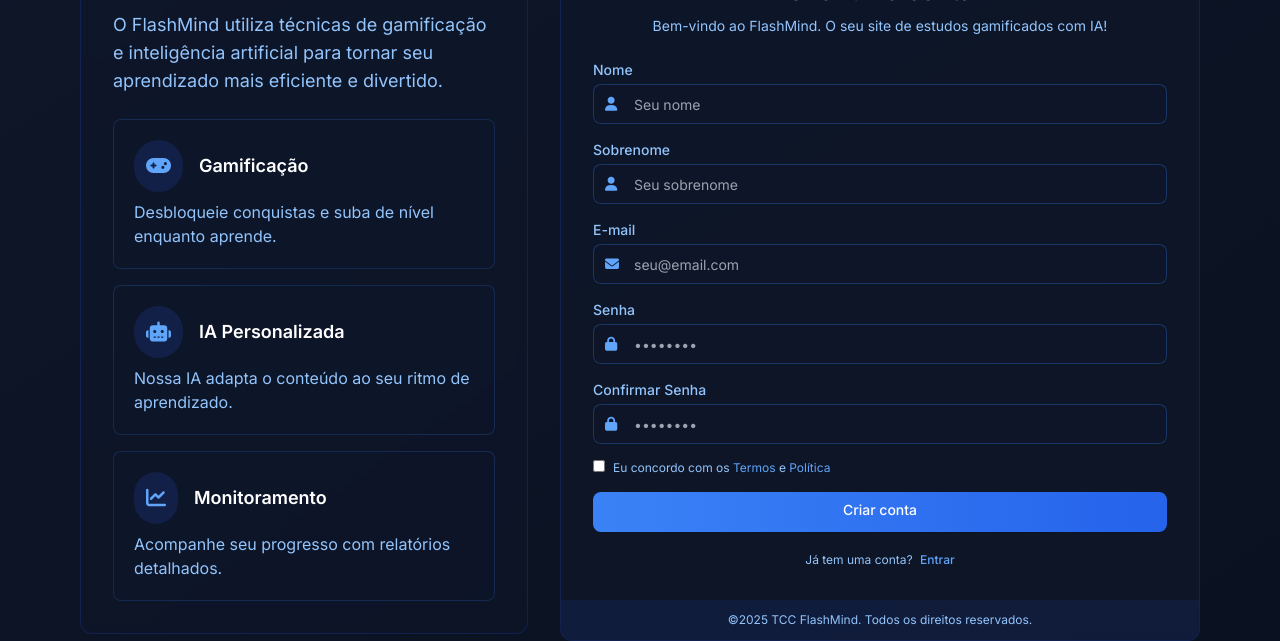
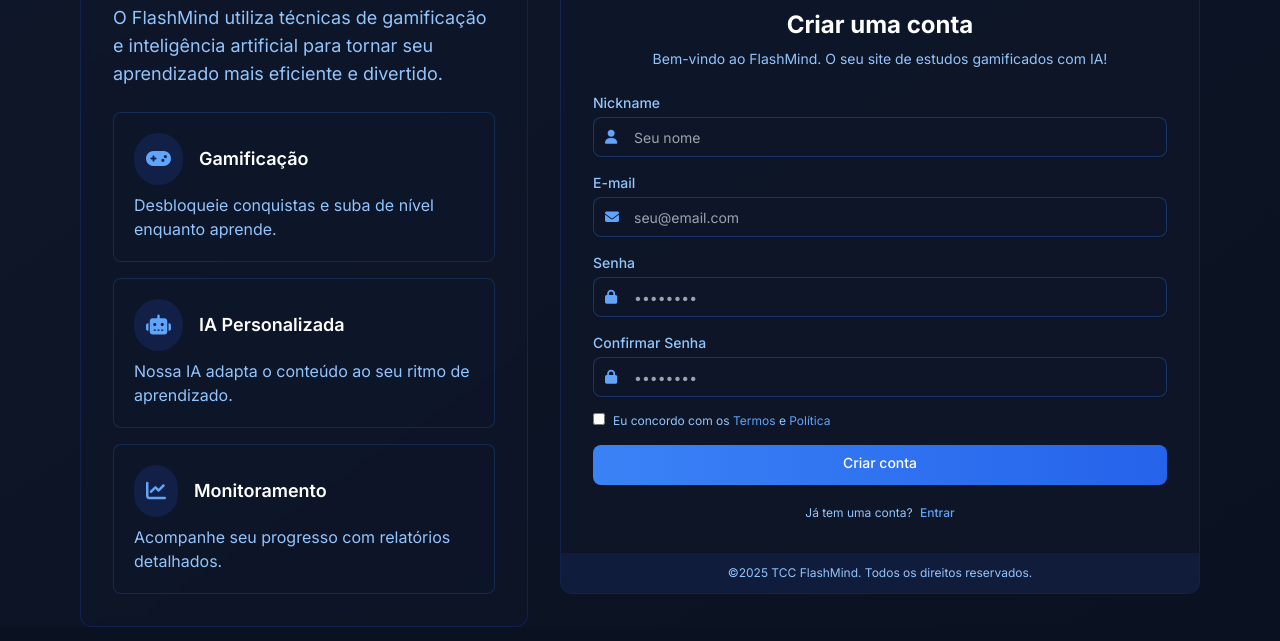
Before and after one commit to MiguelS4bino/Just-a-School-Work, a website: page public/Pasta HTML/login.html in a window 1280 px wide. Both pictures are taken after a click on the link "Se registrar". Shown: the part 253-894 px from the top of the page. Drawn offline with nearby package versions, Linux system fonts and the light colour scheme.

Commit message:
Mudança de nick

```diff
--- a/public/Pasta HTML/login.html
+++ b/public/Pasta HTML/login.html
@@ -164,7 +164,7 @@
 
                             <div class="grid grid-cols-1 gap-4">
                                 <div class="space-y-1">
-                                    <label for="name" class="block text-sm font-medium text-blue-300">Nome</label>
+                                    <label for="name" class="block text-sm font-medium text-blue-300">Nickname</label>
                                     <div class="relative">
                                         <div class="absolute inset-y-0 left-0 pl-3 flex items-center pointer-events-none">
                                             <i class="fas fa-user text-blue-400 text-sm"></i>
@@ -172,18 +172,6 @@
                                         <input type="text" id="name" name="name" required
                                                class="input-field pl-10 block w-full rounded-lg shadow-sm py-2 px-3 text-sm h-10"
                                                placeholder="Seu nome">
-                                    </div>
-                                </div>
-
-                                <div class="space-y-1">
-                                    <label for="surname" class="block text-sm font-medium text-blue-300">Sobrenome</label>
-                                    <div class="relative">
-                                        <div class="absolute inset-y-0 left-0 pl-3 flex items-center pointer-events-none">
-                                            <i class="fas fa-user text-blue-400 text-sm"></i>
-                                        </div>
-                                        <input type="text" id="surname" name="surname" required
-                                               class="input-field pl-10 block w-full rounded-lg shadow-sm py-2 px-3 text-sm h-10"
-                                               placeholder="Seu sobrenome">
                                     </div>
                                 </div>
 
```
Also changed, not shown: public/Pasta HTML/guia.html (+11 -0 lines), public/Pasta IMG/ia-gamificada.jpg (deleted).
